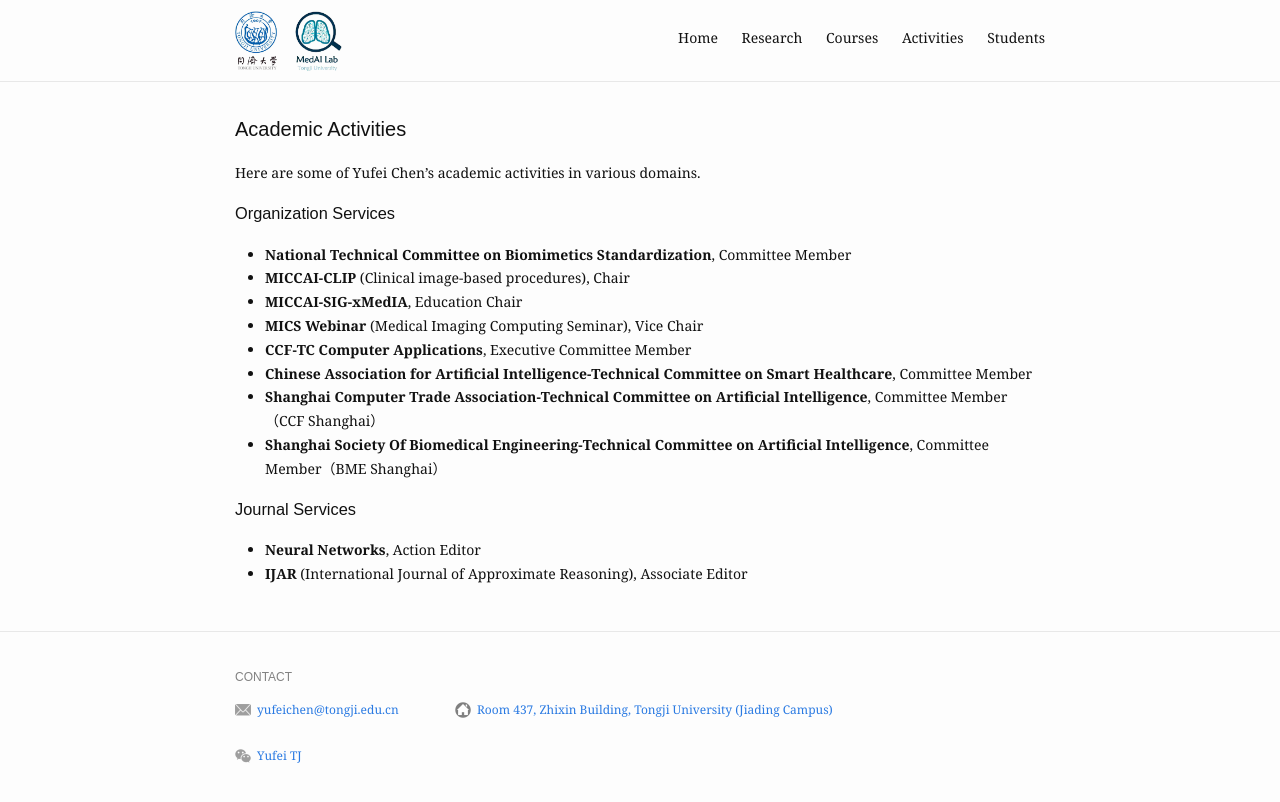
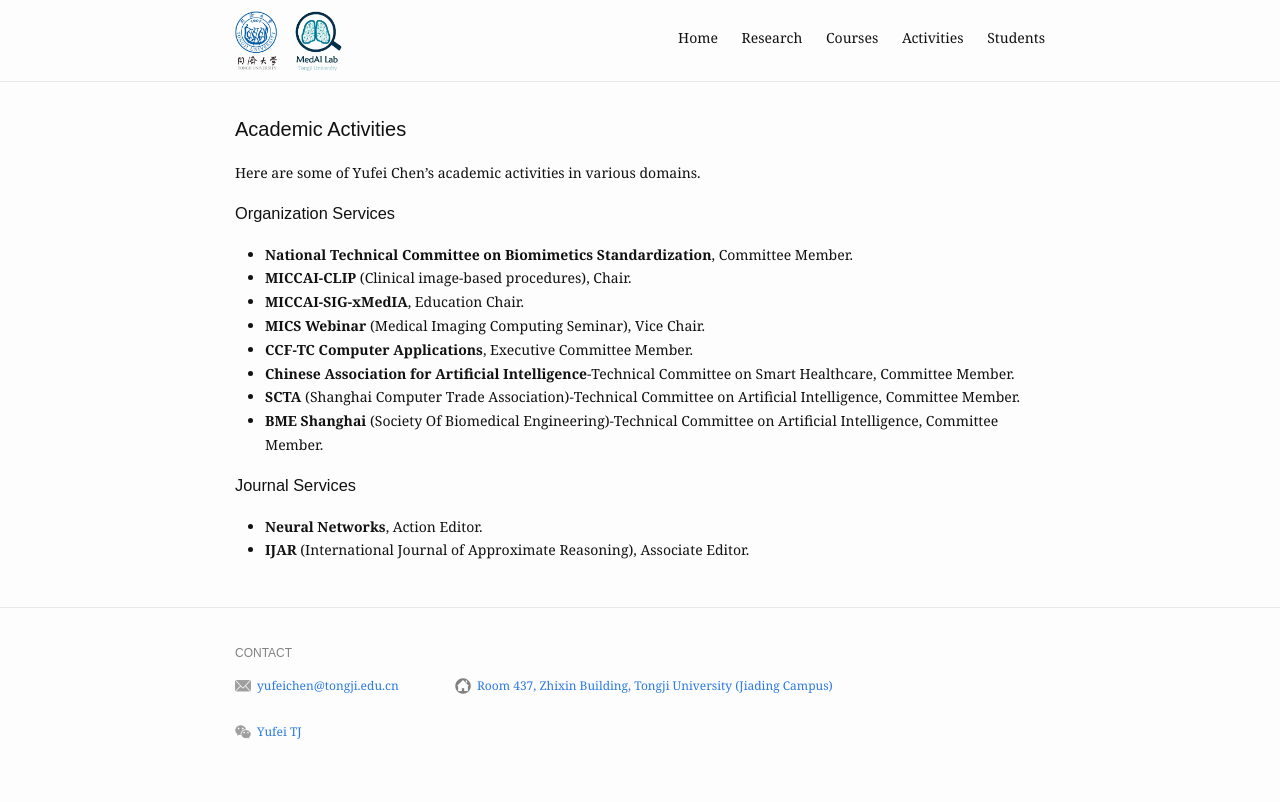
Before and after one commit to Yufei-Chen-TJ/Yufei-Chen-TJ.github.io, a Jekyll site: the page built from activities.md, in a window 1280 px wide. Shown: the top 802 px of the page. Built offline with Jekyll 4.4.1, drawn with Linux system fonts in a browser that asks for light colours.

Commit message:
Update activities.md

```diff
--- a/activities.md
+++ b/activities.md
@@ -10,16 +10,16 @@ Here are some of Yufei Chen's academic activities in various domains.
 
 ### Organization Services
 
-- **National Technical Committee on Biomimetics Standardization**, Committee Member
-- **MICCAI-CLIP** (Clinical image-based procedures), Chair
-- **MICCAI-SIG-xMedIA**, Education Chair
-- **MICS Webinar** (Medical Imaging Computing Seminar), Vice Chair
-- **CCF-TC Computer Applications**, Executive Committee Member
-- **Chinese Association for Artificial Intelligence-Technical Committee on Smart Healthcare**, Committee Member
-- **Shanghai Computer Trade Association-Technical Committee on Artificial Intelligence**, Committee Member（CCF Shanghai）
-- **Shanghai Society Of Biomedical Engineering-Technical Committee on Artificial Intelligence**, Committee Member（BME Shanghai）
+- **National Technical Committee on Biomimetics Standardization**, Committee Member.
+- **MICCAI-CLIP** (Clinical image-based procedures), Chair.
+- **MICCAI-SIG-xMedIA**, Education Chair.
+- **MICS Webinar** (Medical Imaging Computing Seminar), Vice Chair.
+- **CCF-TC Computer Applications**, Executive Committee Member.
+- **Chinese Association for Artificial Intelligence**-Technical Committee on Smart Healthcare, Committee Member.
+- **SCTA** (Shanghai Computer Trade Association)-Technical Committee on Artificial Intelligence, Committee Member.
+- **BME Shanghai** (Society Of Biomedical Engineering)-Technical Committee on Artificial Intelligence, Committee Member.
 
 ### Journal Services
 
-- **Neural Networks**, Action Editor
-- **IJAR** (International Journal of Approximate Reasoning), Associate Editor
+- **Neural Networks**, Action Editor.
+- **IJAR** (International Journal of Approximate Reasoning), Associate Editor.
```
